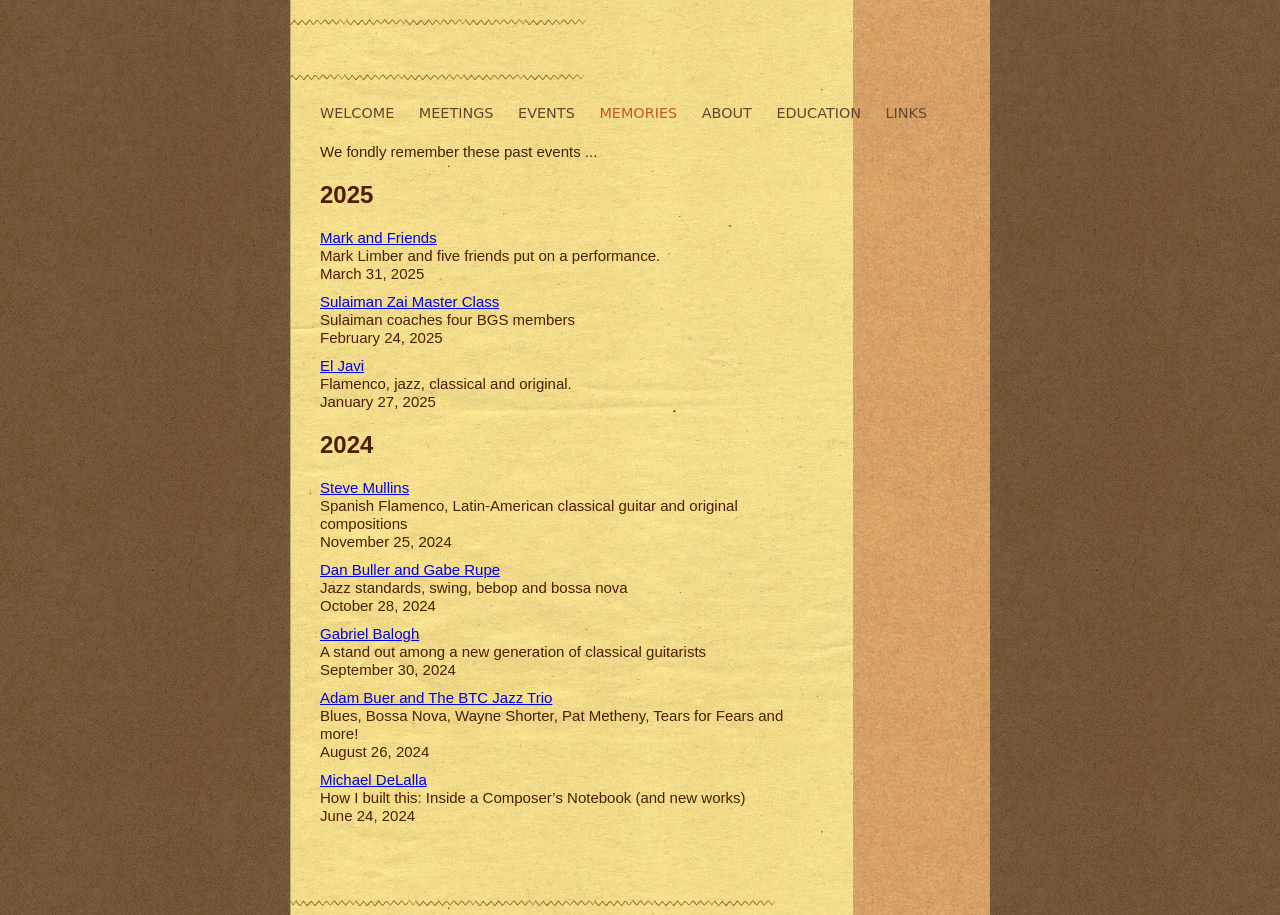
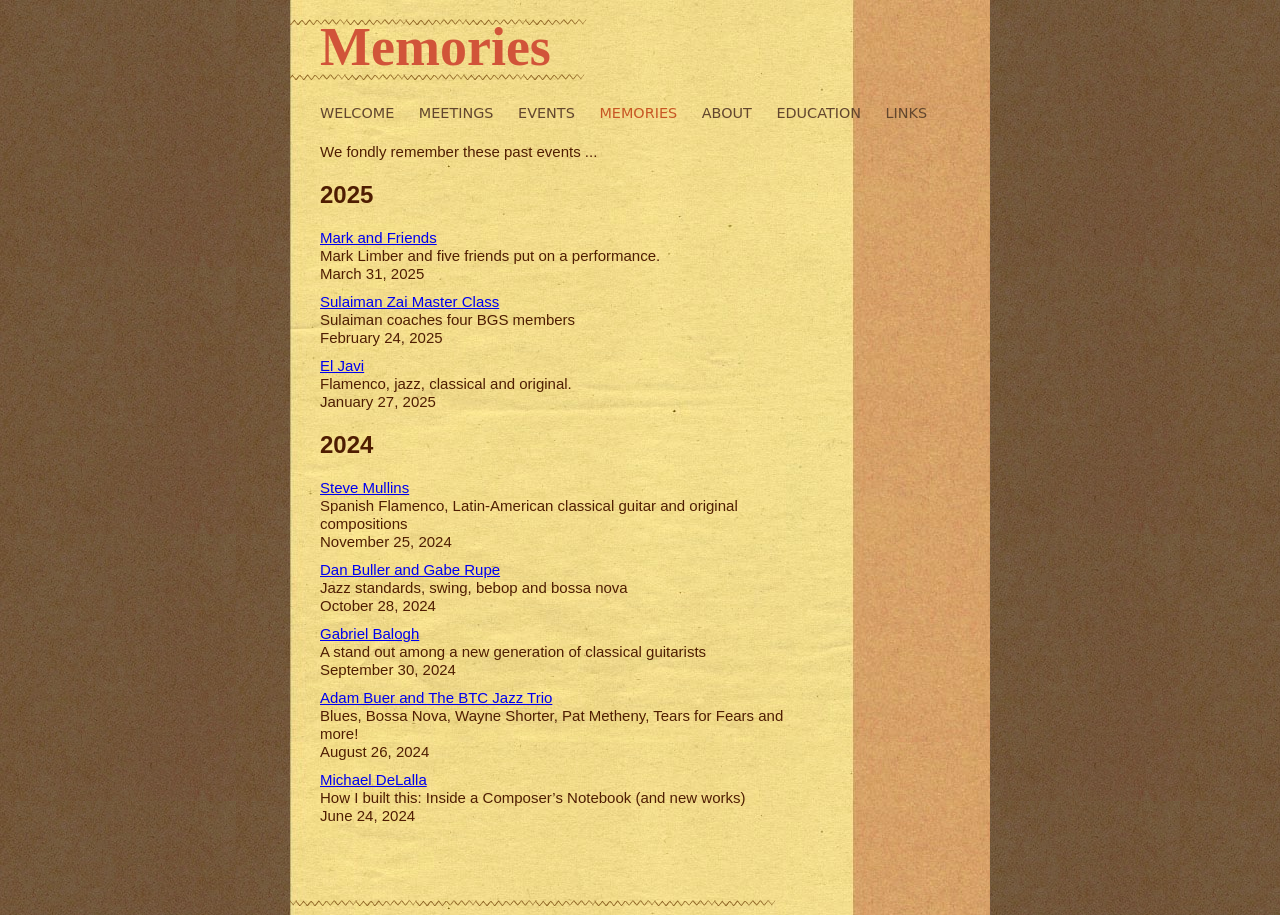
Before and after one commit to boulderguitarsociety/boulderguitarsociety.github.io, a Jekyll site: the page built from Memories.html, in a window 1280 px wide. Built offline with Jekyll 4.4.1, drawn with Linux system fonts in a browser that asks for light colours.

Commit message:
page.title

```diff
--- a/Memories.html
+++ b/Memories.html
@@ -9,7 +9,7 @@ title: Memories
       <img id="wgly1" src="/stylings/PrintedPaper_line-3.png" alt="">
       <div id="header_pos">
          <div id="header_txt">
-            <p>{{ title }}</p>
+            <p>{{ page.title }}</p>
          </div>
       </div>
       <img id="wgly2" src="/stylings/PrintedPaper_line-3_2.png" alt="">
```
